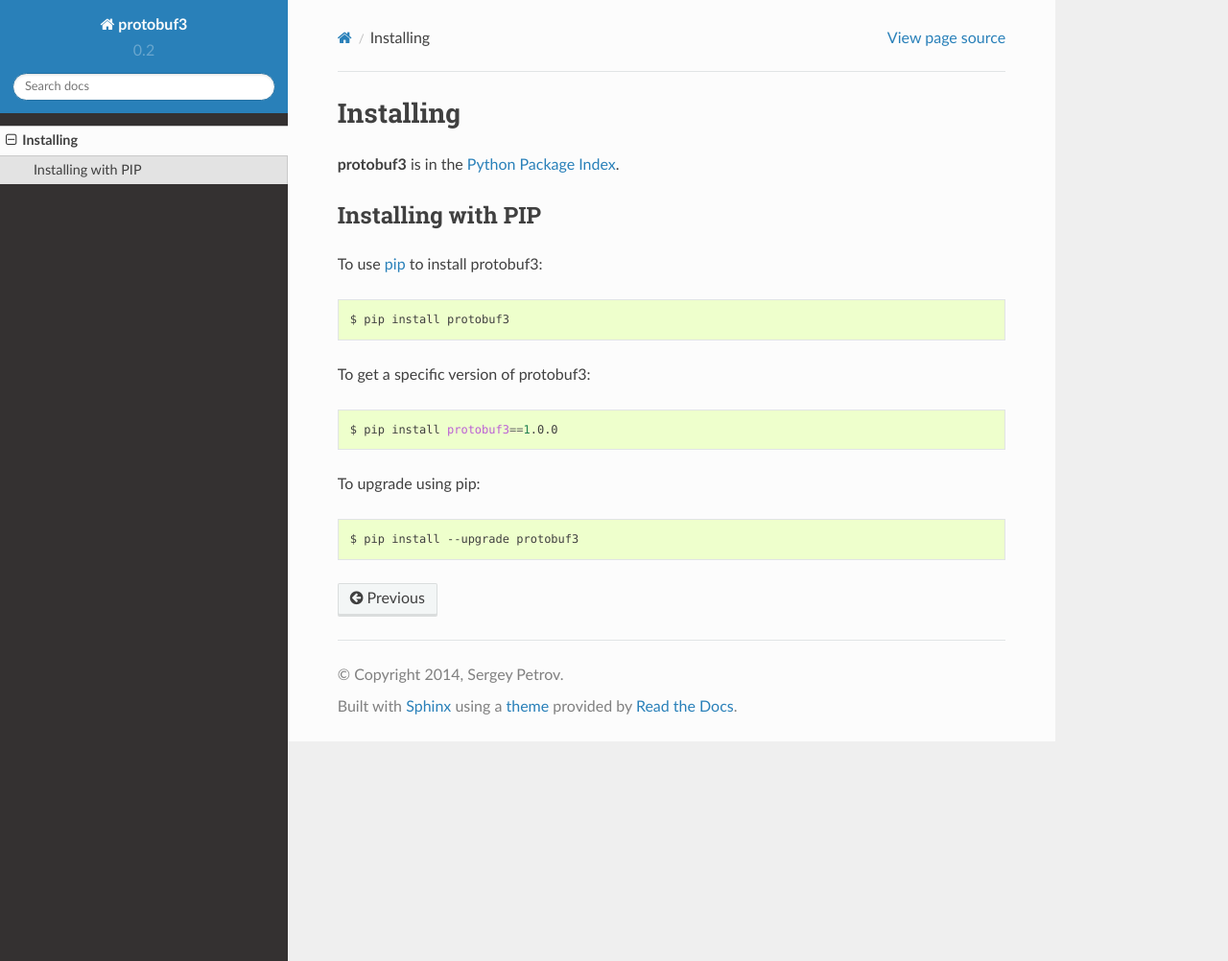
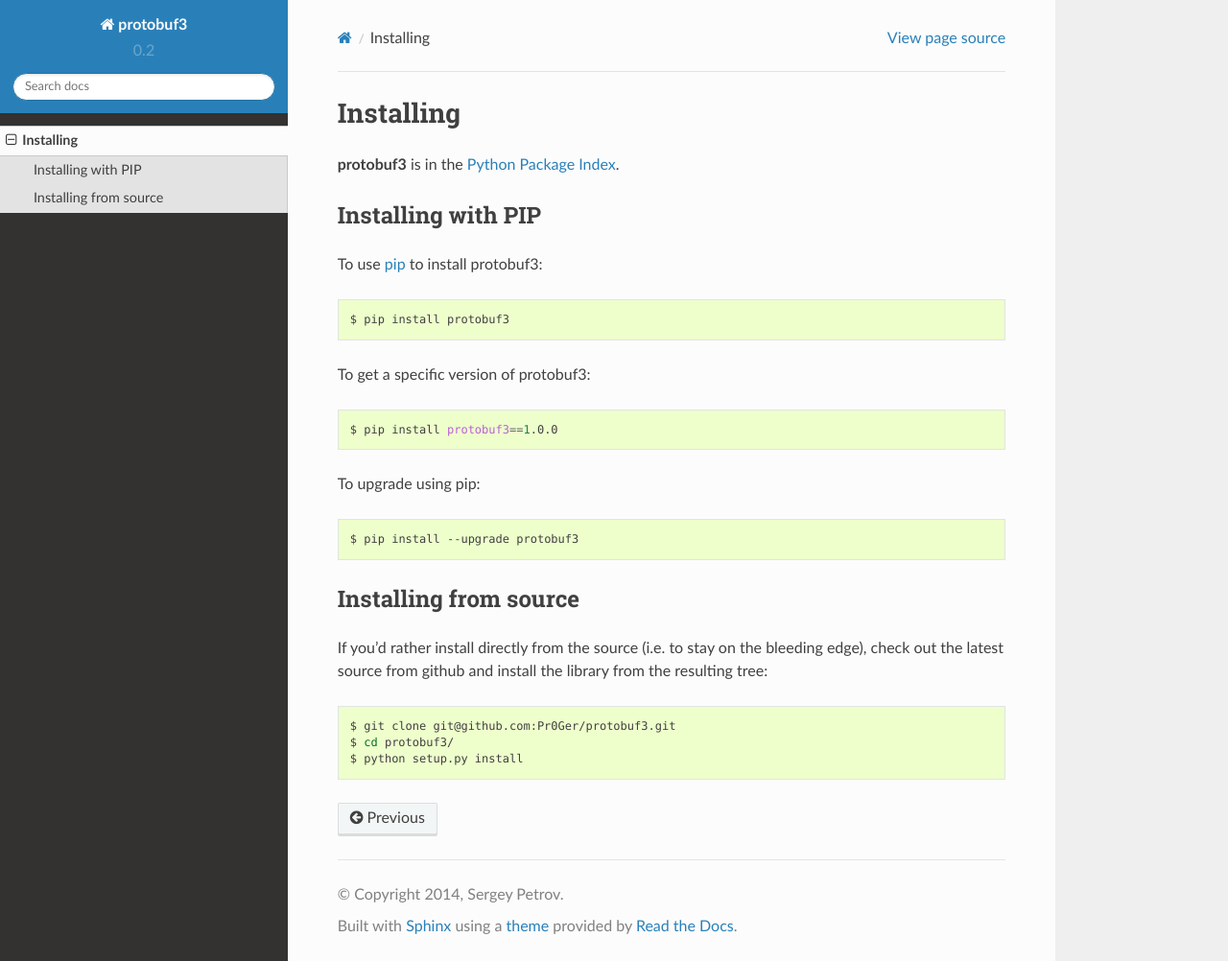
Before and after one commit to Pr0Ger/protobuf3, a Sphinx documentation site: the page built from docs/installation.rst, in a window 1280 px wide and 1002 px high. Shown: the whole window at 96% size. Built offline with Sphinx 7.4.7 and the Read the Docs theme 2.0.0, drawn with Linux system fonts in a browser that asks for light colours.

Commit message:
Added info how to install from source

```diff
--- a/docs/installation.rst
+++ b/docs/installation.rst
@@ -18,3 +18,14 @@
 To upgrade using pip::
 
   $ pip install --upgrade protobuf3
+
+
+Installing from source
+----------------------
+
+If you'd rather install directly from the source (i.e. to stay on the bleeding edge), check out the
+latest source from github and install the library from the resulting tree::
+
+  $ git clone git@github.com:Pr0Ger/protobuf3.git
+  $ cd protobuf3/
+  $ python setup.py install
```
